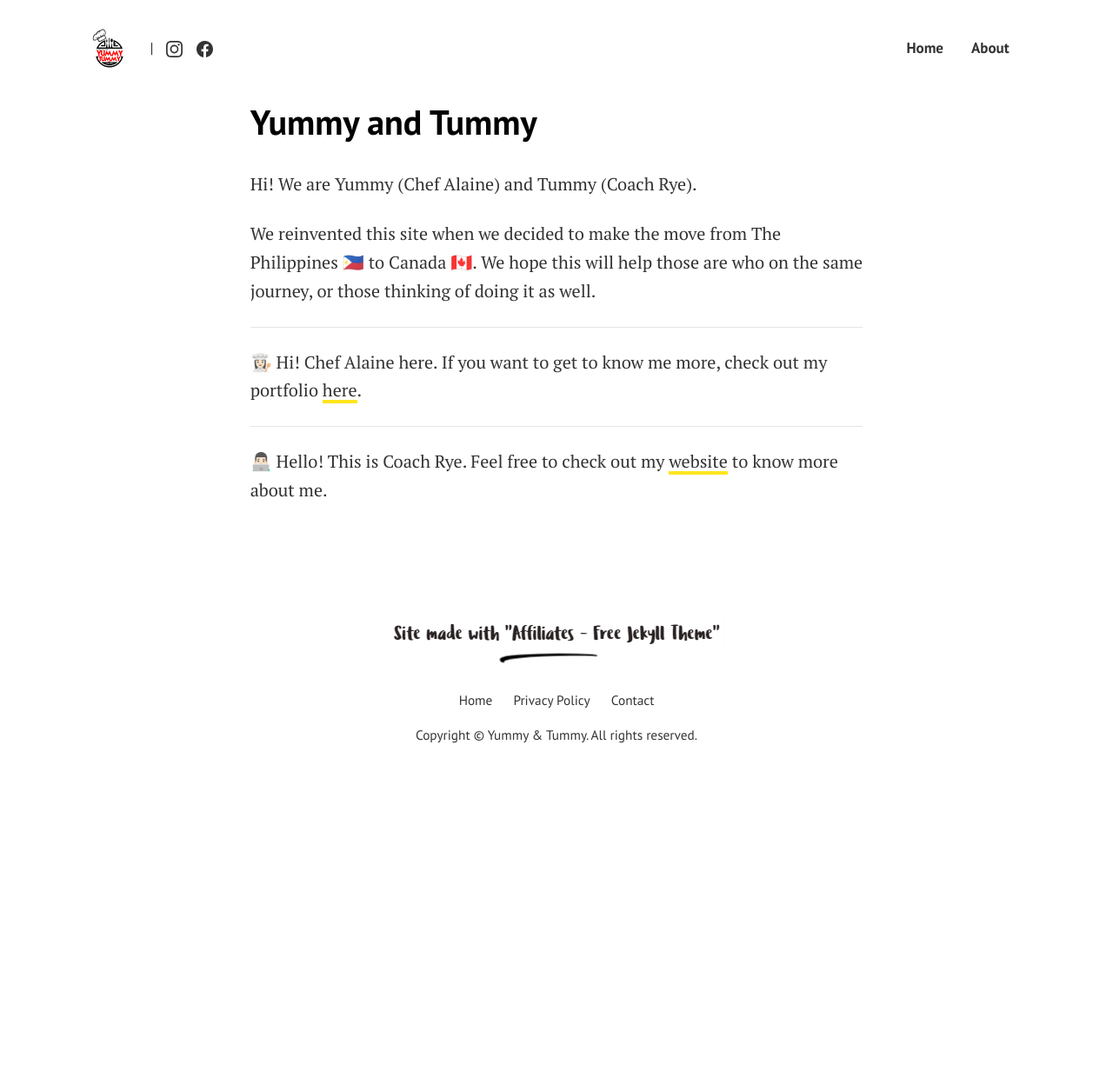
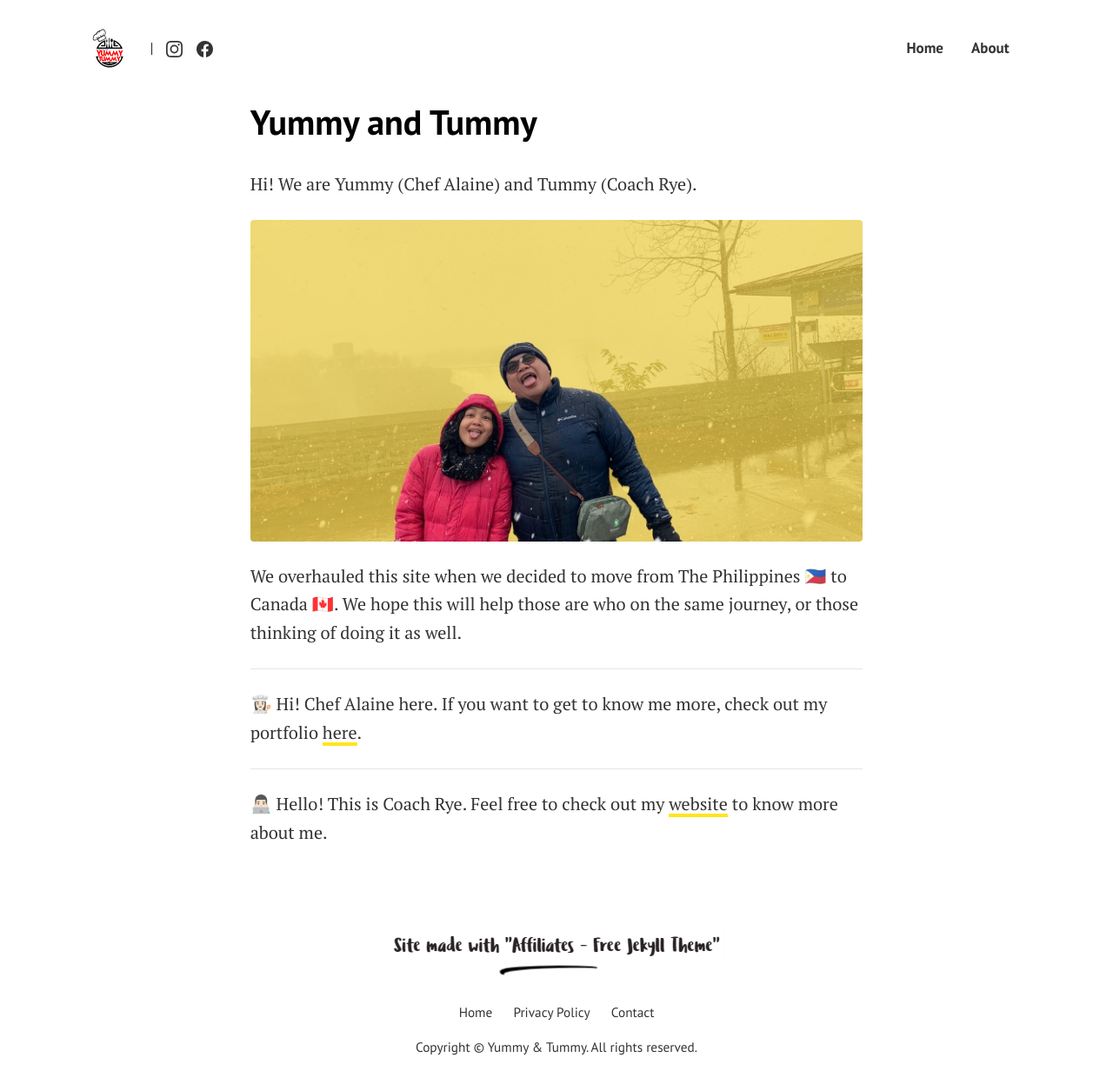
Before and after one commit to LakasNetwork/savore, a Jekyll site: the page built from pages/about.md, in a window 1280 px wide and 1247 px high. Shown: the whole window at 87% size. Built offline with Jekyll 4.4.1, drawn with Linux system fonts in a browser that asks for light colours.

Commit message:
Update about page

```diff
--- a/pages/about.md
+++ b/pages/about.md
@@ -6,7 +6,9 @@ permalink: "/about/"
 
 Hi! We are Yummy (Chef Alaine) and Tummy (Coach Rye).
 
-We reinvented this site when we decided to make the move from The Philippines 🇵🇭 to Canada 🇨🇦. We hope this will help those are who on the same journey, or those thinking of doing it as well.
+![Chef & Coach in Niagara](/assets/images/yt-about.jpg)
+
+We overhauled this site when we decided to move from The Philippines 🇵🇭 to Canada 🇨🇦. We hope this will help those are who on the same journey, or those thinking of doing it as well.
 <hr>
 👩🏻‍🍳 Hi! Chef Alaine here. If you want to get to know me more, check out my portfolio [here](/chefalaine).
 <hr>
```
Also changed, not shown: assets/images/yt-about.jpg (added).
